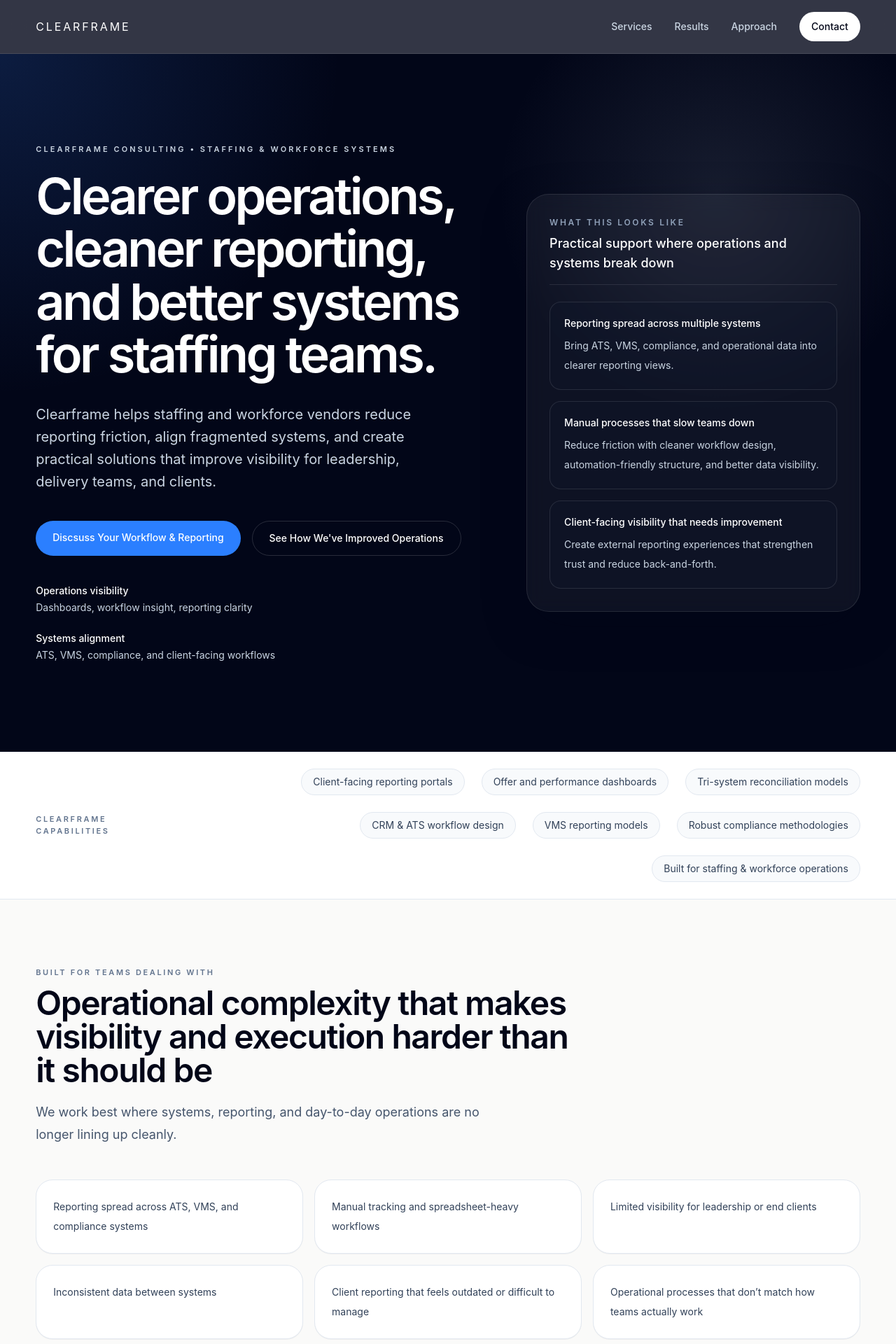
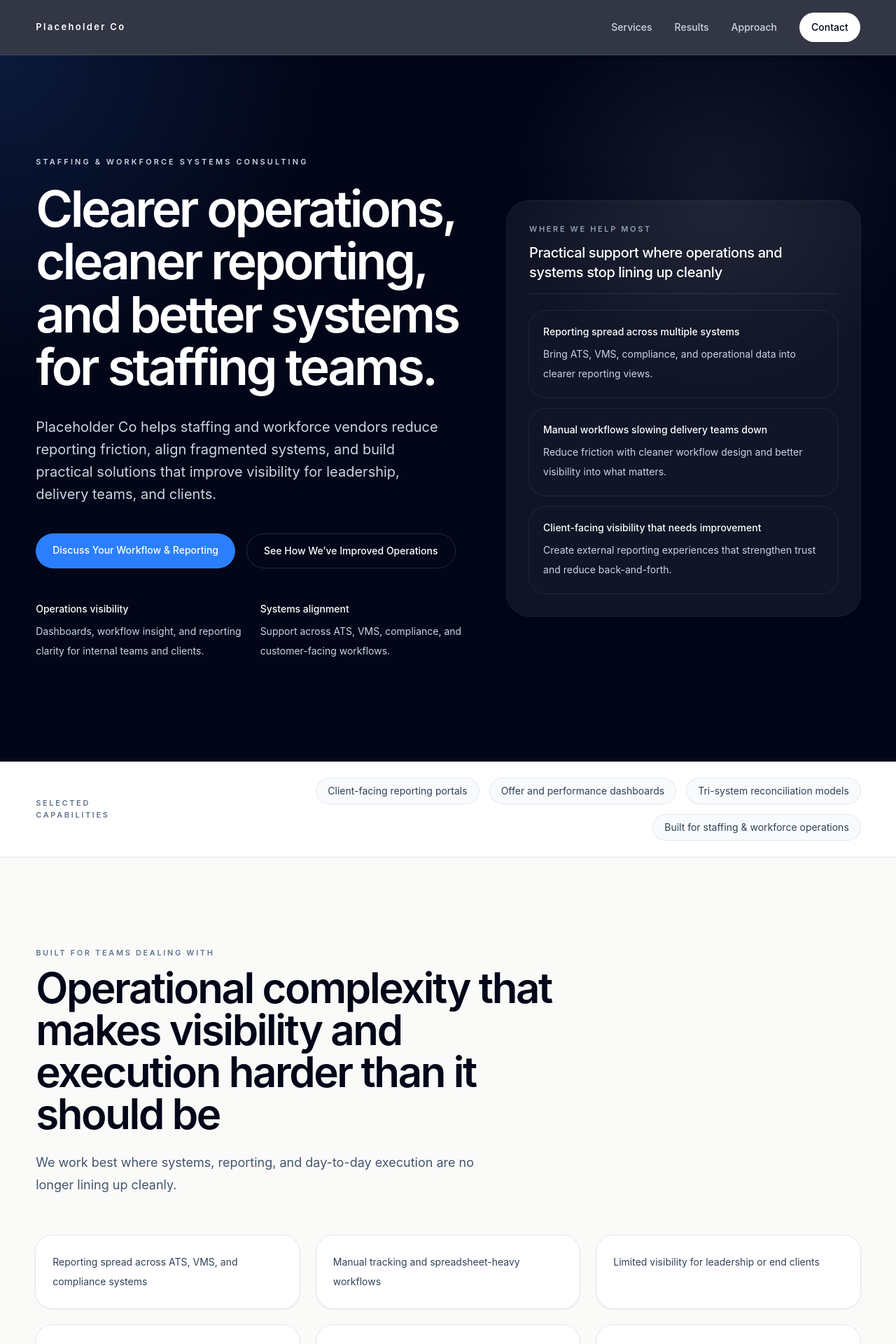
Before and after one commit to johnson7m/consulting-landing-page, a React (Vite) app: page / in a window 1280 px wide. Shown: the top 1920 px of the page at 70% size. Built offline with nearby package versions, Linux system fonts and the light colour scheme.

Commit message:
Refinement pass v2 for premium startup style

```diff
--- a/src/App.jsx
+++ b/src/App.jsx
@@ -7,7 +7,6 @@ import Results from "./sections/Results";
 import About from "./sections/About";
 import Contact from "./sections/Contact";
 import Footer from "./sections/Footer";
-
 
 function App() {
   return (
--- a/src/components/Navbar.jsx
+++ b/src/components/Navbar.jsx
@@ -11,12 +11,12 @@ function Navbar() {
 
   return (
     <header className="sticky top-0 z-50 border-b border-white/10 bg-slate-950/80 backdrop-blur-xl">
-      <div className="mx-auto flex min-h-[76px] w-[min(1180px,92%)] items-center justify-between">
+      <div className="mx-auto flex min-h-[78px] w-[min(1200px,92%)] items-center justify-between">
         <a
           href="#top"
-          className="text-[13px]font-semibold tracking-[0.18em] text-white"
+          className="text-[13px] font-semibold tracking-[0.18em] text-white"
         >
-          CLEARFRAME
+          Placeholder Co
         </a>
 
         <nav className="hidden items-center gap-8 md:flex">
@@ -55,7 +55,7 @@ function Navbar() {
 
       {menuOpen && (
         <div className="border-t border-white/10 bg-slate-950 md:hidden">
-          <nav className="mx-auto flex w-[min(1180px,92%)] flex-col gap-2 py-4">
+          <nav className="mx-auto flex w-[min(1200px,92%)] flex-col gap-2 py-4">
             {navItems.map((item) => (
               <a
                 key={item.label}
--- a/src/index.css
+++ b/src/index.css
@@ -3,3 +3,7 @@
 html {
   scroll-behavior: smooth;
 }
+
+body {
+  background: #fafaf9;
+}
--- a/src/sections/About.jsx
+++ b/src/sections/About.jsx
@@ -1,28 +1,29 @@
 function About() {
   return (
-    <section id="about" className="bg-slate-950 py-20 text-white md:py-28">
-      <div className="mx-auto grid w-[min(1180px,92%)] gap-10 lg:grid-cols-[0.9fr_1.1fr]">
+    <section id="about" className="bg-slate-950 py-24 text-white md:py-32">
+      <div className="mx-auto grid w-[min(1200px,92%)] gap-12 lg:grid-cols-[0.9fr_1.1fr]">
         <div>
           <p className="mb-3 text-[11px] font-semibold uppercase tracking-[0.24em] text-slate-400">
-            The Clearframe approach
+            Our approach
           </p>
 
-          <h2 className="text-3xl font-semibold tracking-[-0.03em] sm:text-5xl">
+          <h2 className="text-4xl font-semibold tracking-[-0.04em] sm:text-5xl lg:text-6xl">
             Built around real operational problems, not abstract transformation
           </h2>
         </div>
 
         <div className="space-y-6 text-lg leading-8 text-slate-300">
           <p>
-            Clearframe focuses on the problems that sit between systems, workflows,
-            and execution. That means understanding how staffing teams actually work,
-            where visibility breaks down, and where manual friction starts to compound.
+            Placeholder Co focuses on the problems that sit between systems,
+            workflows, and execution. That means understanding how staffing teams
+            actually work, where visibility breaks down, and where manual
+            friction starts to compound.
           </p>
 
           <p>
-            The goal is simple: reduce noise, improve clarity, and build solutions
-            that make the business easier to operate for internal stakeholders and
-            external clients alike.
+            The goal is simple: reduce noise, improve clarity, and build
+            solutions that make the business easier to operate for internal
+            stakeholders and external clients alike.
           </p>
         </div>
       </div>
--- a/src/sections/Footer.jsx
+++ b/src/sections/Footer.jsx
@@ -1,9 +1,9 @@
 function Footer() {
   return (
     <footer className="border-t border-slate-200 bg-white py-8">
-      <div className="mx-auto flex w-[min(1180px,92%)] flex-col gap-3 md:flex-row md:items-center md:justify-between">
+      <div className="mx-auto flex w-[min(1200px,92%)] flex-col gap-3 md:flex-row md:items-center md:justify-between">
         <p className="text-sm text-slate-500">
-          © 2026 Clearframe Consulting. All rights reserved.
+          © 2026 Placeholder Co. All rights reserved.
         </p>
 
         <a
--- a/src/sections/Hero.jsx
+++ b/src/sections/Hero.jsx
@@ -4,18 +4,18 @@ function Hero() {
   return (
     <section
       id="top"
-      className="relative overflow-hidden bg-slate-950 py-24 text-white md:py-32"
+      className="relative overflow-hidden bg-slate-950 py-24 text-white md:py-32 lg:py-36"
     >
-      <div className="absolute inset-0 bg-[radial-gradient(circle_at_top_left,rgba(59,130,246,0.18),transparent_30%),radial-gradient(circle_at_80%_20%,rgba(148,163,184,0.14),transparent_24%)]" />
+      <div className="absolute inset-0 bg-[radial-gradient(circle_at_top_left,rgba(59,130,246,0.16),transparent_28%),radial-gradient(circle_at_80%_20%,rgba(148,163,184,0.12),transparent_22%)]" />
 
-      <div className="relative mx-auto grid w-[min(1180px,92%)] gap-14 lg:grid-cols-[1.15fr_0.85fr] lg:items-center">
+      <div className="relative mx-auto grid w-[min(1200px,92%)] gap-14 lg:grid-cols-[1.1fr_0.9fr] lg:items-center">
         <motion.div
           initial={{ opacity: 0, y: 18 }}
           animate={{ opacity: 1, y: 0 }}
           transition={{ duration: 0.6, ease: "easeOut" }}
         >
           <p className="mb-5 text-[11px] font-semibold uppercase tracking-[0.28em] text-slate-300">
-            Clearframe Consulting • Staffing & Workforce Systems
+            Staffing & Workforce Systems Consulting
           </p>
 
           <h1 className="max-w-3xl text-4xl font-semibold leading-[1.05] tracking-[-0.05em] sm:text-5xl lg:text-7xl">
@@ -23,9 +23,9 @@ function Hero() {
           </h1>
 
           <p className="mt-8 max-w-xl text-lg leading-8 text-slate-300 md:text-xl">
-            Clearframe helps staffing and workforce vendors reduce reporting friction,
-            align fragmented systems, and create practical solutions that improve
-            visibility for leadership, delivery teams, and clients.
+            Placeholder Co helps staffing and workforce vendors reduce reporting
+            friction, align fragmented systems, and build practical solutions
+            that improve visibility for leadership, delivery teams, and clients.
           </p>
 
           <div className="mt-10 flex flex-wrap gap-4">
@@ -33,28 +33,33 @@ function Hero() {
               href="#contact"
               className="rounded-full bg-blue-500 px-6 py-3.5 text-sm font-medium text-white transition hover:bg-blue-400"
             >
-              Discsuss Your Workflow & Reporting
+              Discuss Your Workflow & Reporting
             </a>
 
             <a
               href="#results"
               className="rounded-full border border-white/15 px-6 py-3.5 text-sm font-medium text-white transition hover:bg-white/5"
             >
-              See How We've Improved Operations
+              See How We’ve Improved Operations
             </a>
           </div>
 
-          <div className="mt-10 flex flex-wrap gap-6 text-sm text-slate-300">
+          <div className="mt-12 grid max-w-2xl gap-6 sm:grid-cols-2">
             <div>
-              <span className="block font-medium text-white">Operations visibility</span>
-              <span className="mt-1 block">
-                Dashboards, workflow insight, reporting clarity
+              <span className="block text-sm font-medium text-white">
+                Operations visibility
+              </span>
+              <span className="mt-2 block text-sm leading-7 text-slate-300">
+                Dashboards, workflow insight, and reporting clarity for internal teams and clients.
               </span>
             </div>
+
             <div>
-              <span className="block font-medium text-white">Systems alignment</span>
-              <span className="mt-1 block">
-                ATS, VMS, compliance, and client-facing workflows
+              <span className="block text-sm font-medium text-white">
+                Systems alignment
+              </span>
+              <span className="mt-2 block text-sm leading-7 text-slate-300">
+                Support across ATS, VMS, compliance, and customer-facing workflows.
               </span>
             </div>
           </div>
@@ -64,21 +69,19 @@ function Hero() {
           initial={{ opacity: 0, y: 24 }}
           animate={{ opacity: 1, y: 0 }}
           transition={{ duration: 0.75, delay: 0.12, ease: "easeOut" }}
-          className="rounded-[32px] border border-white/10 bg-white/5 p-6 shadow-[0_20px_60px_rgba(2,6,23,0.35)] backdrop-blur-md md:p-8"
+          className="rounded-[32px] bg-white/6 p-6 shadow-[0_24px_70px_rgba(2,6,23,0.35)] ring-1 ring-white/10 backdrop-blur-md md:p-8"
         >
-          <div className="flex items-center justify-between border-b border-white/10 pb-4">
-            <div>
-              <p className="text-xs font-semibold uppercase tracking-[0.22em] text-slate-400">
-                What this looks like
-              </p>
-              <p className="mt-2 text-lg font-medium text-white">
-                Practical support where operations and systems break down
-              </p>
-            </div>
+          <div className="border-b border-white/10 pb-4">
+            <p className="text-[11px] font-semibold uppercase tracking-[0.24em] text-slate-400">
+              Where we help most
+            </p>
+            <p className="mt-3 text-xl font-medium tracking-[-0.02em] text-white">
+              Practical support where operations and systems stop lining up cleanly
+            </p>
           </div>
 
           <div className="mt-6 space-y-4">
-            <div className="rounded-2xl border border-white/10 bg-slate-900/40 p-5">
+            <div className="rounded-[24px] bg-slate-900/40 p-5 ring-1 ring-white/8">
               <p className="text-sm font-medium text-white">
                 Reporting spread across multiple systems
               </p>
@@ -87,16 +90,16 @@ function Hero() {
               </p>
             </div>
 
-            <div className="rounded-2xl border border-white/10 bg-slate-900/40 p-5">
+            <div className="rounded-[24px] bg-slate-900/40 p-5 ring-1 ring-white/8">
               <p className="text-sm font-medium text-white">
-                Manual processes that slow teams down
+                Manual workflows slowing delivery teams down
               </p>
               <p className="mt-2 text-sm leading-7 text-slate-300">
-                Reduce friction with cleaner workflow design, automation-friendly structure, and better data visibility.
+                Reduce friction with cleaner workflow design and better visibility into what matters.
               </p>
             </div>
 
-            <div className="rounded-2xl border border-white/10 bg-slate-900/40 p-5">
+            <div className="rounded-[24px] bg-slate-900/40 p-5 ring-1 ring-white/8">
               <p className="text-sm font-medium text-white">
                 Client-facing visibility that needs improvement
               </p>
--- a/src/sections/Problems.jsx
+++ b/src/sections/Problems.jsx
@@ -5,33 +5,30 @@ function Problems() {
     "Limited visibility for leadership or end clients",
     "Inconsistent data between systems",
     "Client reporting that feels outdated or difficult to manage",
-    "Operational processes that don’t match how teams actually work",
+    "Operational processes that do not reflect how teams actually work",
   ];
 
   return (
-    <section className="py-20 md:py-24">
-      <div className="mx-auto w-[min(1180px,92%)]">
+    <section className="py-24 md:py-32">
+      <div className="mx-auto w-[min(1200px,92%)]">
         <div className="max-w-3xl">
           <p className="mb-3 text-[11px] font-semibold uppercase tracking-[0.24em] text-slate-500">
             Built for teams dealing with
           </p>
 
-          <h2 className="text-3xl font-semibold tracking-[-0.03em] text-slate-950 sm:text-5xl">
+          <h2 className="text-4xl font-semibold tracking-[-0.04em] text-slate-950 sm:text-5xl lg:text-6xl">
             Operational complexity that makes visibility and execution harder than it should be
           </h2>
 
-          <p className="mt-5 max-w-2xl text-lg leading-8 text-slate-600">
-            We work best where systems, reporting, and day-to-day operations are
+          <p className="mt-6 max-w-2xl text-lg leading-8 text-slate-600">
+            We work best where systems, reporting, and day-to-day execution are
             no longer lining up cleanly.
           </p>
         </div>
 
-        <div className="mt-12 grid gap-4 md:grid-cols-2 xl:grid-cols-3">
+        <div className="mt-14 grid gap-6 md:grid-cols-2 xl:grid-cols-3">
           {problems.map((item) => (
-            <div
-              key={item}
-              className="rounded-[24px] border border-slate-200 bg-white p-6 shadow-[0_1px_0_rgba(15,23,42,0.04)]"
-            >
+            <div key={item} className="rounded-[24px] bg-white p-6 shadow-sm ring-1 ring-slate-200">
               <p className="text-sm leading-7 text-slate-700">{item}</p>
             </div>
           ))}
--- a/src/sections/ProofStrip.jsx
+++ b/src/sections/ProofStrip.jsx
@@ -3,24 +3,21 @@ function ProofStrip() {
     "Client-facing reporting portals",
     "Offer and performance dashboards",
     "Tri-system reconciliation models",
-    "CRM & ATS workflow design",
-    "VMS reporting models",
-    "Robust compliance methodologies",
     "Built for staffing & workforce operations",
   ];
 
   return (
     <section className="border-b border-slate-200 bg-white">
-      <div className="mx-auto flex w-[min(1180px,92%)] flex-col gap-6 py-6 md:flex-row md:items-center md:justify-between">
+      <div className="mx-auto flex w-[min(1200px,92%)] flex-col gap-6 py-6 md:flex-row md:items-center md:justify-between">
         <p className="text-[11px] font-semibold uppercase tracking-[0.24em] text-slate-500">
-          Clearframe capabilities
+          Selected capabilities
         </p>
 
-        <div className="grid gap-3 md:grid-cols-2 xl:flex xl:flex-wrap xl:justify-end xl:gap-6">
+        <div className="grid gap-3 md:grid-cols-2 xl:flex xl:flex-wrap xl:justify-end xl:gap-4">
           {items.map((item) => (
             <div
               key={item}
-              className="rounded-full border border-slate-200 bg-slate-50 px-4 py-2 text-sm text-slate-700"
+              className="rounded-full bg-slate-50 px-4 py-2 text-sm text-slate-700 ring-1 ring-slate-200"
             >
               {item}
             </div>
```
Also changed, not shown: src/sections/Contact.jsx (+8 -8 lines), src/sections/Results.jsx (+6 -6 lines), src/sections/Services.jsx (+7 -10 lines).
